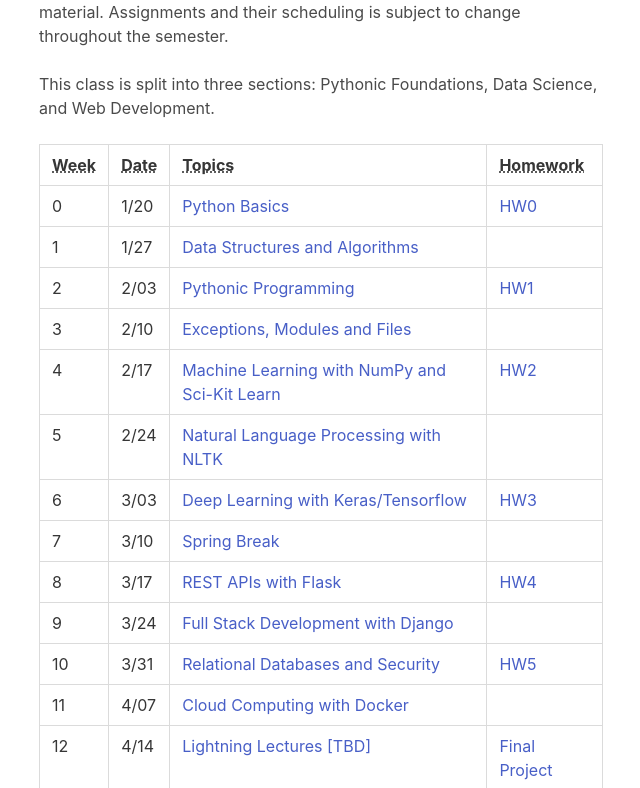
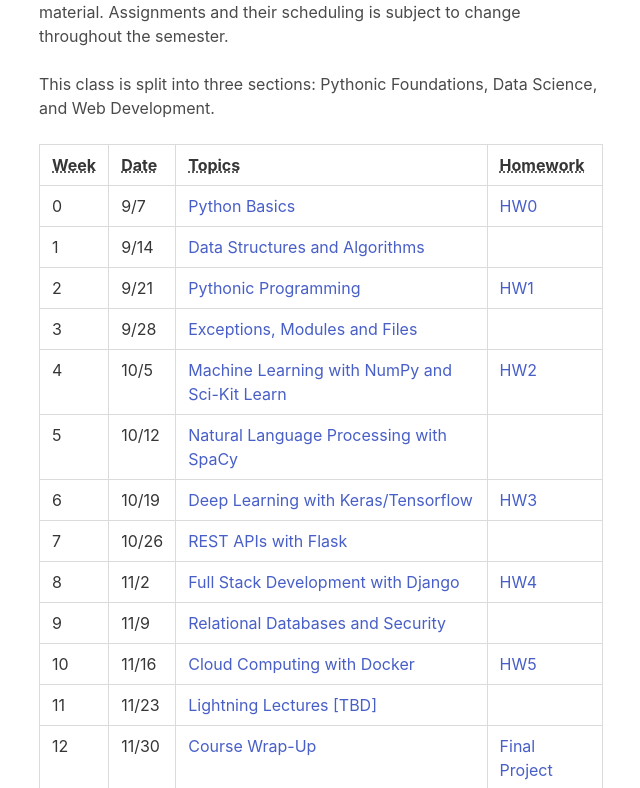
Before and after one commit to CIS192/website, a Gatsby site: page /schedule in a window 1280 px wide. Shown: the part 164-952 px from the top of the page, without its empty margins (319-959 px from the left). Built offline with nearby package versions, Linux system fonts and the light colour scheme; Gatsby itself is replaced by a stand-in of ours.

Commit message:
Updated dates

```diff
--- a/src/pages/index.js
+++ b/src/pages/index.js
@@ -15,14 +15,14 @@ const Index = () => {
                 🐍
               </span>
             </h1>
-            <h1 className="subtitle">Spring 2021</h1>
+            <h1 className="subtitle">Fall 2021</h1>
             <p>
               <strong>Instructor: </strong>{' '}
               <a href="https://kirubarajan.github.io">Arun Kirubarajan</a>{' '}
               (Section 201)
             </p>
             <p>
-              <strong>Location: </strong> Remote!
+              <strong>Location: </strong> Towne 319 (5:15 to 6:45 PM)
             </p>{' '}
             <br />
             <p>
--- a/src/pages/schedule.js
+++ b/src/pages/schedule.js
@@ -4,7 +4,7 @@ import Nav from '../components/Nav';
 const lectures = [
   {
     week: 0,
-    date: '1/20',
+    date: '9/7',
     topics: 'Python Basics',
     notes: '/basics',
     hw: 'HW0',
@@ -12,13 +12,13 @@ const lectures = [
   },
   {
     week: 1,
-    date: '1/27',
+    date: '9/14',
     topics: 'Data Structures and Algorithms',
     notes: '/data_structures',
   },
   {
     week: 2,
-    date: '2/03',
+    date: '9/21',
     topics: 'Pythonic Programming',
     notes: '/pythonic',
     hw: 'HW1',
@@ -26,13 +26,13 @@ const lectures = [
   },
   {
     week: 3,
-    date: '2/10',
+    date: '9/28',
     topics: 'Exceptions, Modules and Files',
     notes: '/modules',
   },
   {
     week: 4,
-    date: '2/17',
+    date: '10/5',
     topics: 'Machine Learning with NumPy and Sci-Kit Learn',
     notes: '/ml',
     hw: 'HW2',
@@ -40,13 +40,13 @@ const lectures = [
   },
   {
     week: 5,
-    date: '2/24',
-    topics: 'Natural Language Processing with NLTK',
+    date: '10/12',
+    topics: 'Natural Language Processing with SpaCy',
     notes: '/nlp',
   },
   {
     week: 6,
-    date: '3/03',
+    date: '10/19',
     topics: 'Deep Learning with Keras/Tensorflow',
     notes: '/deep',
     hw: 'HW3',
@@ -54,50 +54,45 @@ const lectures = [
   },
   {
     week: 7,
-    date: '3/10',
-    topics: 'Spring Break'
+    date: '10/26',
+    topics: 'REST APIs with Flask',
+    notes: '/flask',
   },
   {
     week: 8,
-    date: '3/17',
-    topics: 'REST APIs with Flask',
-    notes: '/flask',
+    date: '11/2',
+    topics: 'Full Stack Development with Django',
+    notes: '/django1',
     hw: 'HW4',
     hw_link: '/markdown'
   },
   {
     week: 9,
-    date: '3/24',
-    topics: 'Full Stack Development with Django',
-    notes: '/django1',
+    date: '11/9',
+    topics: 'Relational Databases and Security',
+    notes: '/django2',
   },
   {
     week: 10,
-    date: '3/31',
-    topics: 'Relational Databases and Security',
-    notes: '/django2',
+    date: '11/16',
+    topics: 'Cloud Computing with Docker',
+    notes: '/docker',
     hw: 'HW5',
     hw_link: '/twitter'
   },
   {
     week: 11,
-    date: '4/07',
-    topics: 'Cloud Computing with Docker',
-    notes: '/docker',
+    date: '11/23',
+    topics: 'Lightning Lectures [TBD]',
+    notes: '/lightning',
   },
   {
     week: 12,
-    date: '4/14',
-    topics: 'Lightning Lectures [TBD]',
-    notes: '/lightning',
+    date: '11/30',
+    topics: 'Course Wrap-Up',
+    notes: '/final',
     hw: 'Final Project',
     hw_link: '/final'
-  },
-  {
-    week: 13,
-    date: '4/21',
-    topics: 'Course Wrap-Up',
-    notes: '/final',
   },
 ];
 
```
